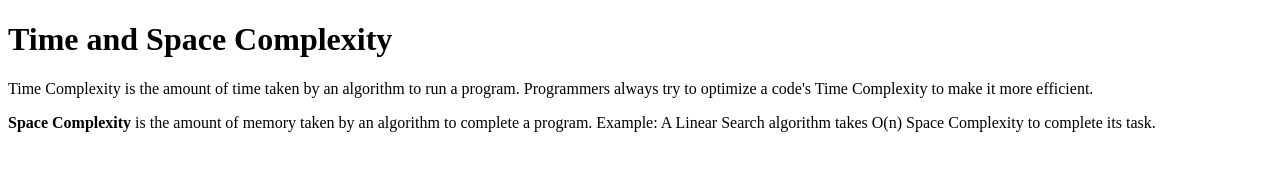
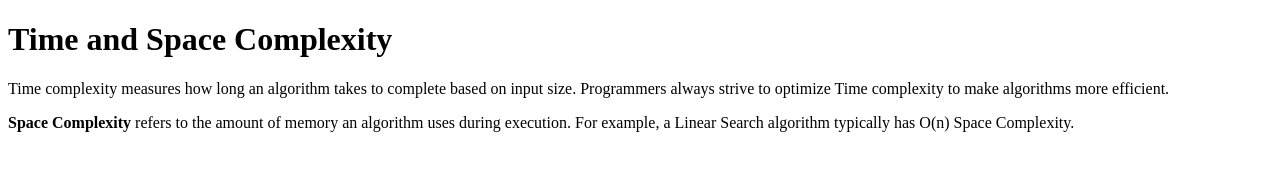
Before and after one commit to acciojob/time-and-space-complexity-MdMozakkeAnam, a website: page main.html in a window 1280 px wide. Drawn offline with Linux system fonts and the light colour scheme.

Commit message:
created a submission

```diff
--- a/main.html
+++ b/main.html
@@ -7,11 +7,11 @@
 </head>
 
 <body>
-   <h1>Time and Space Complexity</h1>
-   <p>Time Complexity is the amount of time taken by an algorithm to run a program. Programmers always try to optimize a code's Time Complexity to make it more efficient.</p>
-   <p><b>Space Complexity</b> is the amount of memory taken by an algorithm to complete a program. Example: A Linear Search algorithm takes O(n) Space Complexity to complete its task.</p
-   <script type="text/javascript" src="./script.js"></script>
-</body>
+    <h1>Time and Space Complexity</h1>
+
+    <p>Time complexity measures how long an algorithm takes to complete based on input size. Programmers always strive to optimize Time complexity to make algorithms more efficient.</p>
+
+    <p><b>Space Complexity</b> refers to the amount of memory an algorithm uses during execution. For example, a Linear Search algorithm typically has O(n) Space Complexity.</p>
 
 
 </html>
```
